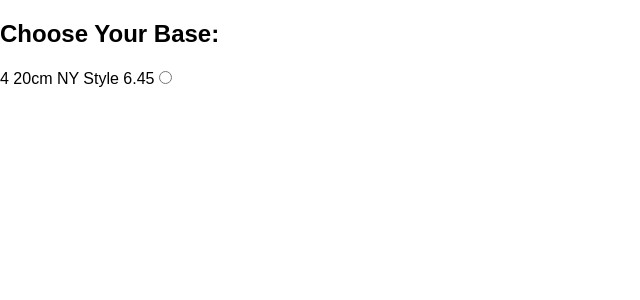
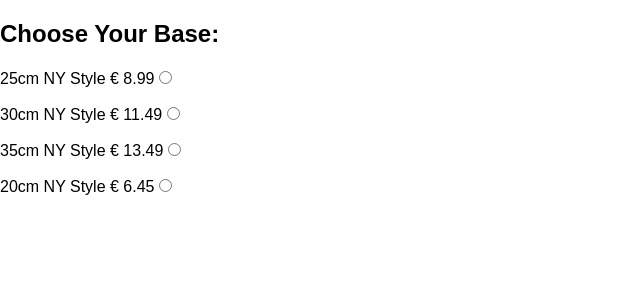
Before and after one commit to Sarariach/Pizza, a React (Create React App) app: page / in a window 1280 px wide. Shown: the top 300 px of the page, without its empty margins (0-640 px from the left). Built offline with nearby package versions, Linux system fonts and the light colour scheme.

Commit message:
finally the bass finished

```diff
--- a/src/Components/Base.js
+++ b/src/Components/Base.js
@@ -2,7 +2,7 @@ import React, {PureComponent} from 'react'
 import PropTypes from 'prop-types'
 import { RadioGroup, RadioButton, ReversedRadioButton } from 'react-radio-buttons'
 import {connect} from 'react-redux'
-import {base} from './Classes'
+import {pizzaBase} from './Classes'
 import store from '../store'
 import {chooseBase} from '../actions/choose'
 
@@ -26,24 +26,29 @@ export class Base extends PureComponent{
   render(){
     return(
       <div>
-        <h2>Choose Your Base:</h2>
-        <form onSubmit={this.handleSubmit.bind(this)}>
-        <label>{base.id} {base.style} {base.price}</label>
-        <input type='radio' name='base' onSubmit={this.handleSubmit.bind(this)}/>
+        <h2>Choose Your Base:</h2> {
+        pizzaBase.map((pizzaBase) => {
+            return <p key={pizzaBase.id}>
+              <label>
+                {pizzaBase.name} {pizzaBase.style}  &euro; {pizzaBase.price}
+                <input type="radio" name="base" onChange={() => this.props.chooseBase(pizzaBase)}/>
+              </label>
+            </p>
+          })
+        }
 
-        </form>
       </div>
-    )
+        )
   }
 }
 
-  const mapStateToProps = function (state, props) {
-    return {
-        bases: state.bases
-    }
-}
+//   const mapStateToProps = function (state, props) {
+//     return {
+//         bases: state.bases
+//     }
+// }
 
-export default connect(mapStateToProps, { chooseBase })(Base)
+export default connect( null, {chooseBase} )(Base)
 
 
 
--- a/src/Components/Classes.js
+++ b/src/Components/Classes.js
@@ -1,12 +1,12 @@
 
-export const base =
-    {
-   id:1, style:"25cm NY Style", price: 8.99,
-   id:2, style:"30cm NY Style",price: 11.49,
-   id:3, style:"35cm NY Style",price: 13.49,
-   id:4, style:"20cm NY Style",price: 6.45
+export const pizzaBase =
+    [
+   {id:1, style:"25cm NY Style", price: 8.99},
+   {id:2, style:"30cm NY Style",price: 11.49},
+   {id:3, style:"35cm NY Style",price: 13.49},
+   {id:4, style:"20cm NY Style",price: 6.45}
 
-    }
+    ]
 
 
 
--- a/src/reducers/index.js
+++ b/src/reducers/index.js
@@ -1,5 +1,5 @@
-import {base} from '../Components/Classes'
+import {pizzaBase} from '../Components/Classes'
 
 export default {
-    base
+    pizzaBase
 }
```
